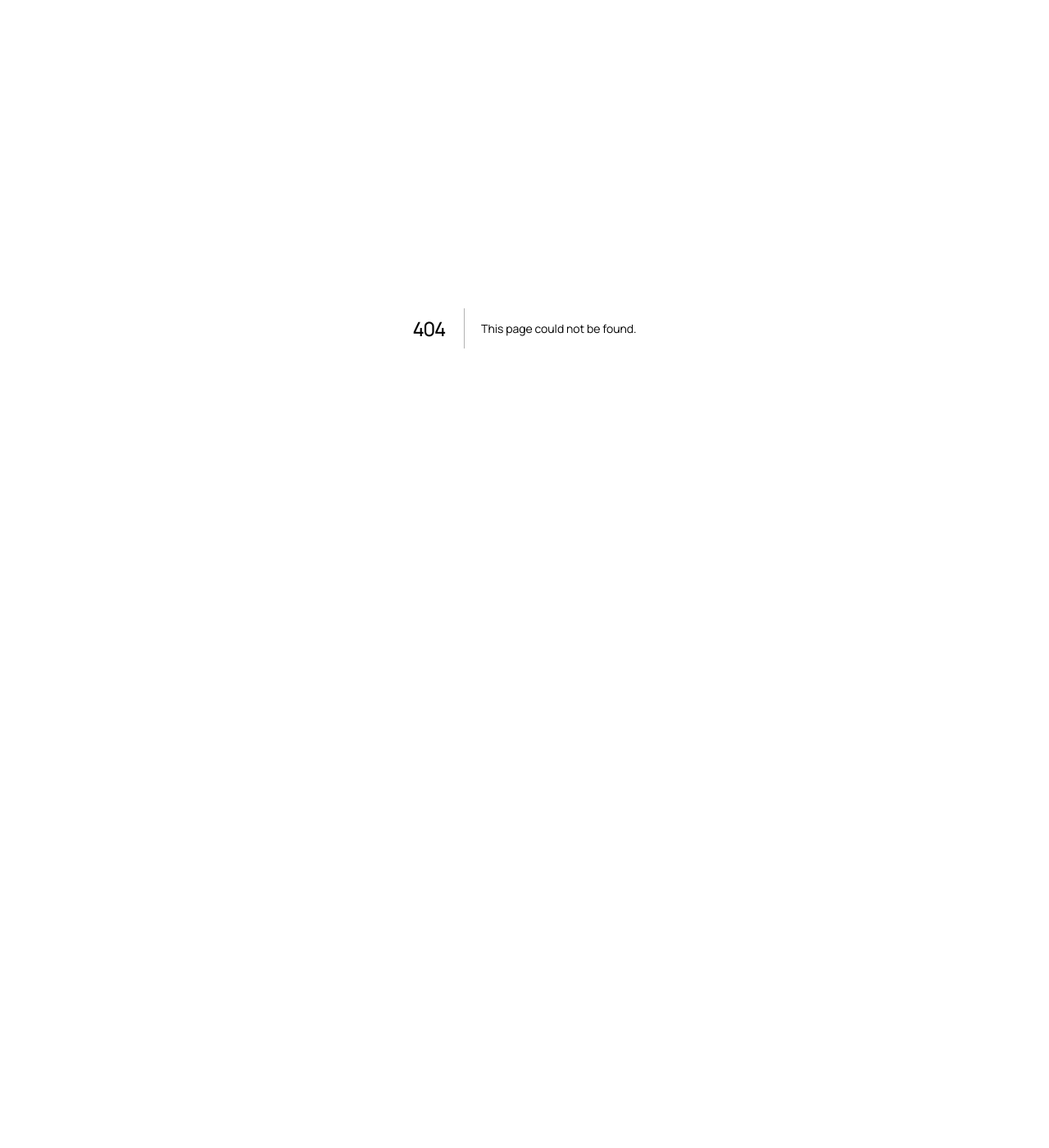
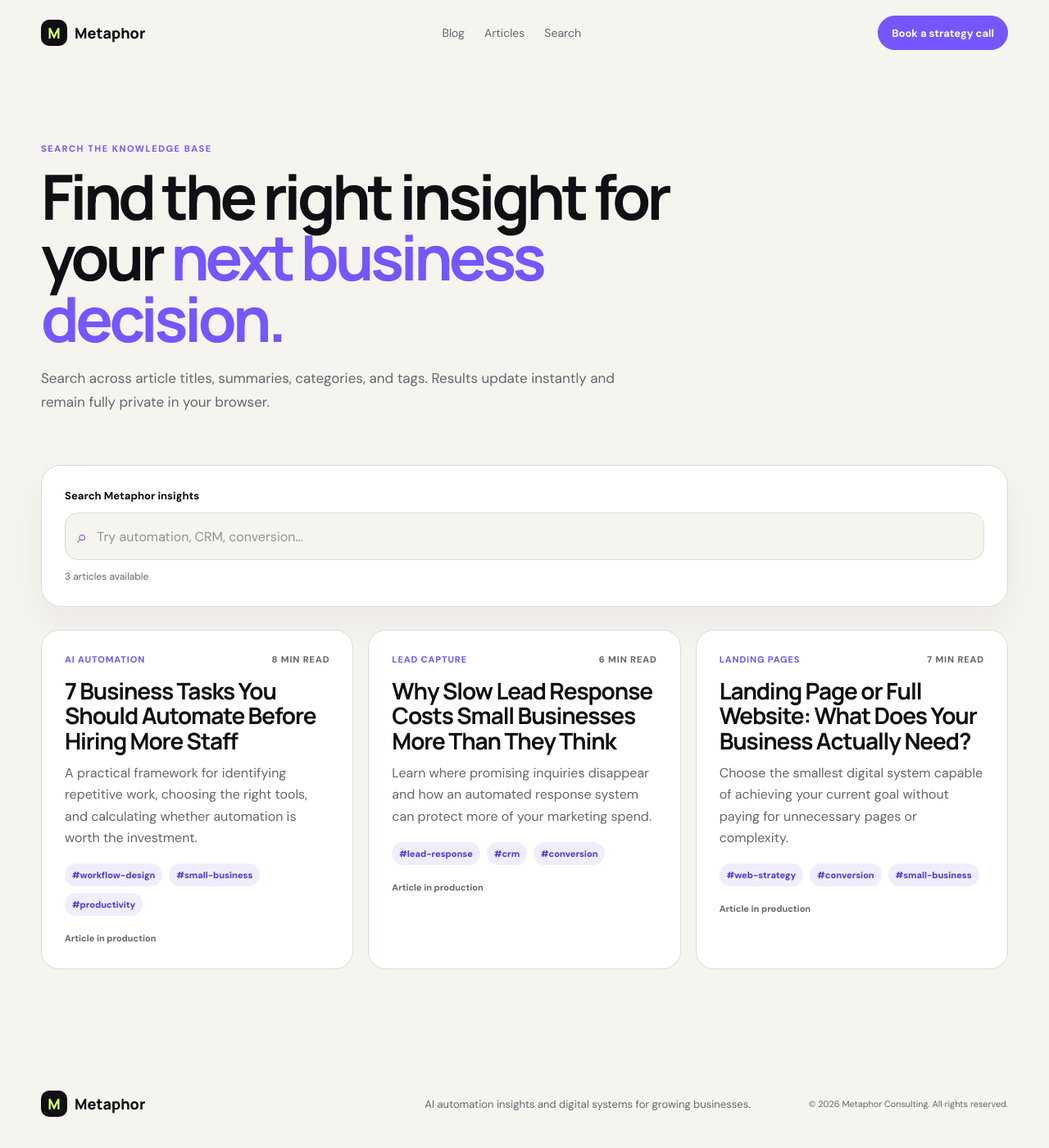
Before and after one commit to cocodev86/Coco1, a Next.js app: page /blog/search in a window 1280 px wide. Before the commit this address had no page. Shown: the top 1400 px of the page at 82% size. Before the commit the page ends 800 px from the top, so only its background shows below. Built offline with nearby package versions, Linux system fonts and the light colour scheme.

Commit message:
Build blog search page

```diff
--- /dev/null
+++ b/app/blog/search/page.tsx
@@ -0,0 +1,51 @@
+import type { Metadata } from "next";
+import Link from "next/link";
+import { articles } from "../data";
+import SearchClient from "./SearchClient";
+import styles from "./search.module.css";
+
+export const metadata: Metadata = {
+  title: "Search Insights | Metaphor Consulting",
+  description:
+    "Search Metaphor Consulting articles by automation topic, business challenge, category, or tag.",
+};
+
+export default function BlogSearchPage() {
+  return (
+    <main className={styles.page}>
+      <nav className={`shell ${styles.nav}`} aria-label="Blog navigation">
+        <Link className="brand" href="/" aria-label="Metaphor Consulting home">
+          <span>M</span>Metaphor
+        </Link>
+        <div className={styles.navLinks}>
+          <Link href="/blog">Blog</Link>
+          <Link href="/blog#latest">Articles</Link>
+          <Link href="/blog/search" aria-current="page">Search</Link>
+        </div>
+        <Link className="button button-small" href="/#booking">
+          Book a strategy call
+        </Link>
+      </nav>
+
+      <header className={`shell ${styles.hero}`}>
+        <p className="eyebrow">Search the knowledge base</p>
+        <h1>
+          Find the right insight for your <em>next business decision.</em>
+        </h1>
+        <p>
+          Search across article titles, summaries, categories, and tags. Results update instantly and remain fully private in your browser.
+        </p>
+      </header>
+
+      <div className="shell">
+        <SearchClient articles={articles} />
+      </div>
+
+      <footer className={`shell ${styles.footer}`}>
+        <Link className="brand" href="/"><span>M</span>Metaphor</Link>
+        <p>AI automation insights and digital systems for growing businesses.</p>
+        <small>© 2026 Metaphor Consulting. All rights reserved.</small>
+      </footer>
+    </main>
+  );
+}
```
